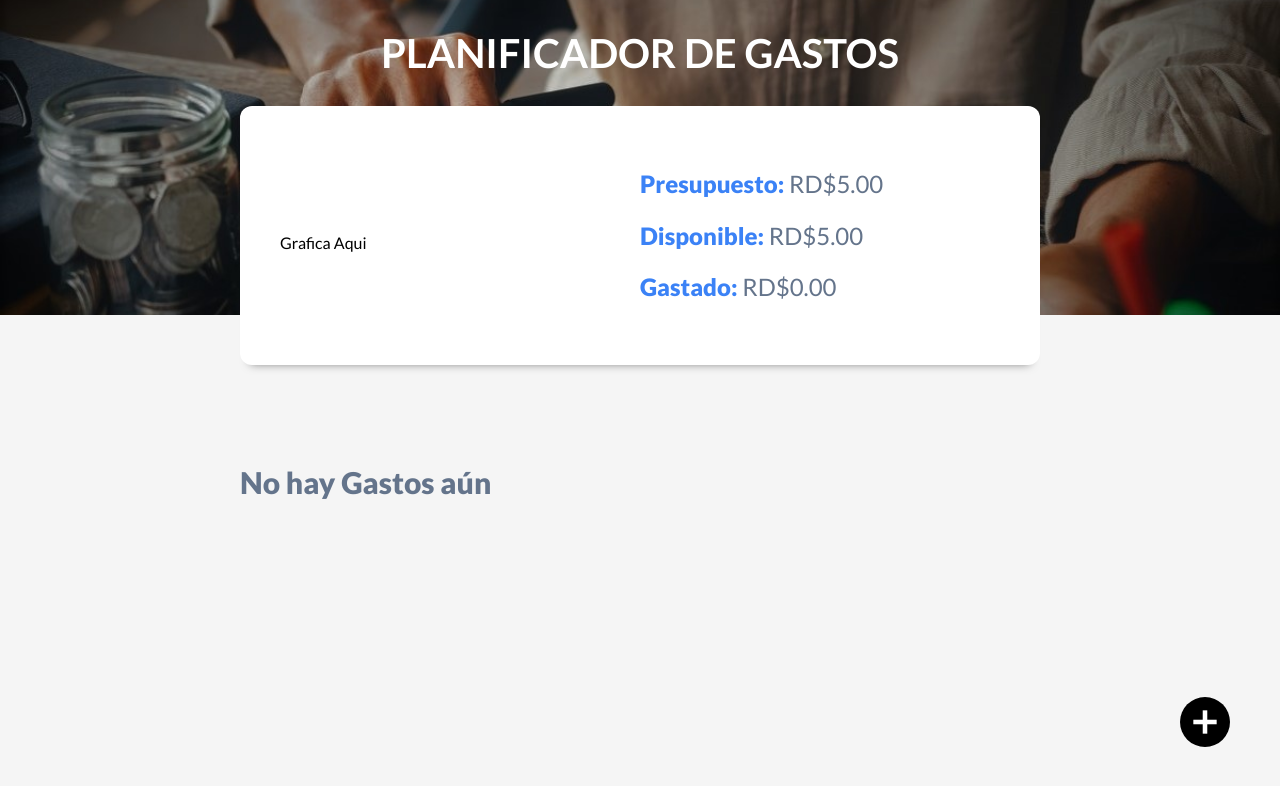
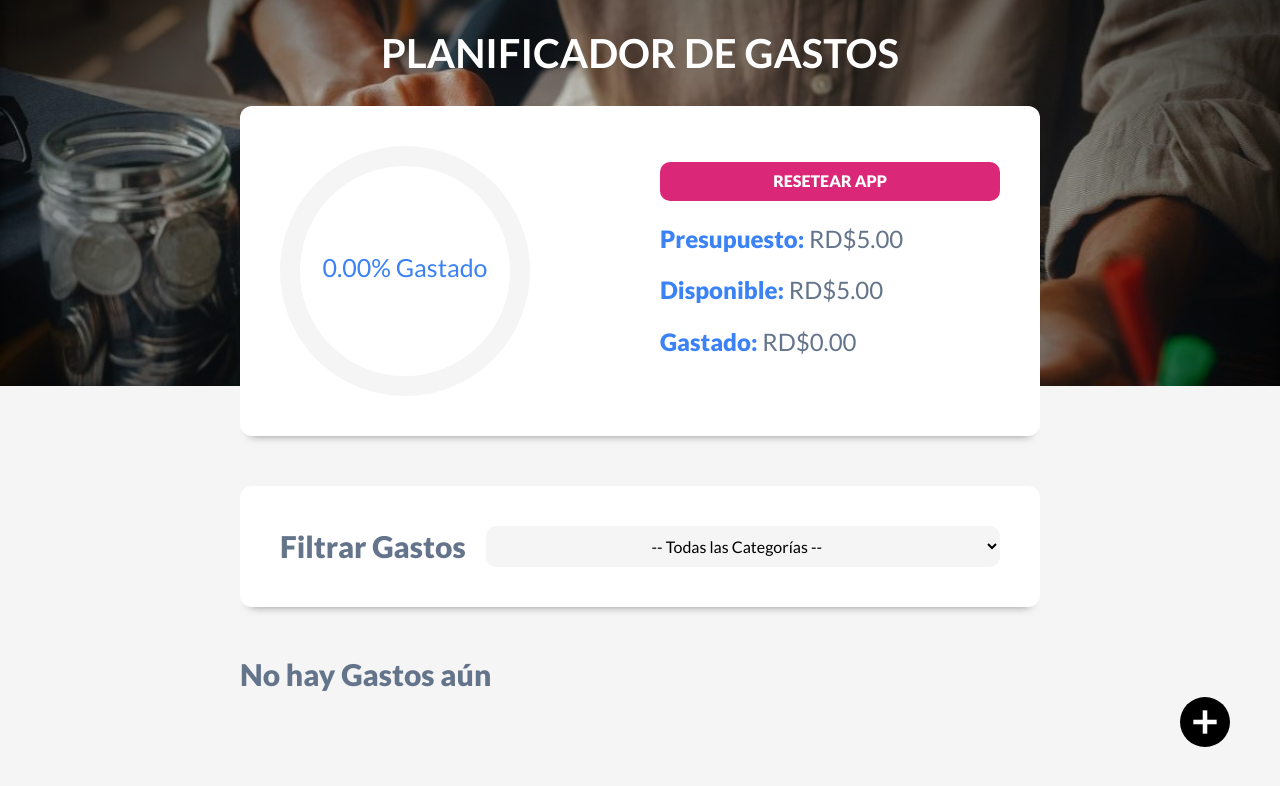
Before and after one commit to MisteryPoints/BudgetControlReact, a React (Vite) app: page / in a window 1280 px wide. Both pictures are taken after typing "5" into the empty fields and a click on the input "Añadir". Shown: the top 786 px of the page. Built offline with nearby package versions, Linux system fonts and the light colour scheme.

Commit message:
Proyecto Terminado

```diff
--- a/package.json
+++ b/package.json
@@ -12,6 +12,7 @@
     "normalize.css": "^8.0.1",
     "prop-types": "^15.8.1",
     "react": "^18.2.0",
+    "react-circular-progressbar": "^2.1.0",
     "react-dom": "^18.2.0",
     "react-swipeable-list": "^1.5.1"
   },
--- a/src/App.jsx
+++ b/src/App.jsx
@@ -1,4 +1,5 @@
 import { useState, useEffect } from 'react'
+import Filtros from './components/Filtros'
 import Header from './components/Header'
 import ListadoGastos from './components/ListadoGastos'
 import Modal from './components/Modal'
@@ -6,31 +7,55 @@ import { generarId } from './helpers'
 import IconoNuevoGasto from './img/nuevo-gasto.svg'
 
 function App() {
-  const [gastos, setGastos] = useState([])
+  const [gastos, setGastos] = useState(
+    localStorage.getItem('gastos') ? JSON.parse(localStorage.getItem('gastos')) : []
+  )
 
-  const [presupuesto, setPresupuesto] = useState('')
+  const [presupuesto, setPresupuesto] = useState(
+    Number(localStorage.getItem('presupuesto')) ?? ''
+  )
   const [isValidPresupuesto, setIsValidPresupuesto] = useState(false)
-
   const [modal, setModal] = useState(false)
   const [animarModal, setAnimarModal] = useState(false)
+  const [gastoEditar, setGastoEditar] = useState({})
+  const [filtro, setFiltro] = useState('')
+  const [gastosFiltrados, setGastosFiltrados] = useState([])
 
-  const [gastoEditar, setGastoEditar] = useState({})
-  const [gastoEliminar, setGastoEliminar] = useState({})
+
 
   useEffect(() => {
     if(Object.keys(gastoEditar).length > 0){
-      setModal(true)
-
-      setTimeout(() => {
-        setAnimarModal(true)
-      }, 250)
+      handleNuevoGasto()
     }
   }, [gastoEditar])
+
+  useEffect(() => {
+    localStorage.setItem('presupuesto', presupuesto ?? '')
+  }, [presupuesto])
+
+  useEffect(() => {
+    localStorage.setItem('gastos', JSON.stringify(gastos) ?? [])
+  }, [gastos])
+
+  useEffect(() => {
+    if(filtro){
+      const gastosFiltrados = gastos.filter(gasto => gasto.categoria === filtro)
+      setGastosFiltrados(gastosFiltrados)
+    }
+  }, [filtro])
+
+
+  useEffect(() => {
+    const presupuestoLS = Number(localStorage.getItem('presupuesto')) ?? 0
+
+    if (presupuestoLS > 0){
+      setIsValidPresupuesto(true)
+    }
+  }, [])
 
 
   const handleNuevoGasto = () => {
     setModal(true)
-    setGastoEditar({})
 
     setTimeout(() => {
       setAnimarModal(true)
@@ -42,6 +67,7 @@ function App() {
       //Editar
       const gastosActualizados = gastos.map(gastoState => gastoState.id === gasto.id ? gasto : gastoState)
       setGastos(gastosActualizados)
+      setGastoEditar({})
     } else {
       //Nuevo Gasto
       gasto.id = generarId()
@@ -56,23 +82,36 @@ function App() {
     }, 250)
   }
 
+  const eliminarGasto = id => {
+    const gastosActualizados = gastos.filter(gasto => gasto.id  !== id)
+    setGastos(gastosActualizados)
+  }
+
   return (
     <div className='scrollbar'>
       <Header
         gastos={gastos}
+        setGastos={setGastos}
         presupuesto={presupuesto}
         setPresupuesto={setPresupuesto}
         isValidPresupuesto={isValidPresupuesto}
         setIsValidPresupuesto={setIsValidPresupuesto}
       />
 
+
       {isValidPresupuesto && (
         <>
           <main>
+            <Filtros
+              filtro={filtro}
+              setFiltro={setFiltro}
+            />
             <ListadoGastos
               gastos={gastos}
               setGastoEditar={setGastoEditar}
-              setGastoEliminar={setGastoEliminar}
+              eliminarGasto={eliminarGasto}
+              gastosFiltrados={gastosFiltrados}
+              filtro={filtro}
               />
           </main>
           <div className="nuevo-gasto">
@@ -82,11 +121,13 @@ function App() {
       )}
 
       {modal &&
-      <Modal setModal={setModal}
+      <Modal
+          setModal={setModal}
           animarModal={animarModal}
           setAnimarModal={setAnimarModal}
           guardarGasto={guardarGasto}
           gastoEditar={gastoEditar}
+          setGastoEditar={setGastoEditar}
       />}
 
     </div>
--- a/src/components/ControlPresupuesto.jsx
+++ b/src/components/ControlPresupuesto.jsx
@@ -1,15 +1,25 @@
 import React, { useState, useEffect } from 'react'
+import { CircularProgressbar, buildStyles } from 'react-circular-progressbar'
+import "react-circular-progressbar/dist/styles.css"
 
-const ControlPresupuesto = ({gastos, presupuesto, setPresupuesto}) => {
+const ControlPresupuesto = ({gastos, setGastos, presupuesto, setPresupuesto, setIsValidPresupuesto}) => {
 
+    const [porcentaje, setPorcenaje] = useState(0)
     const [disponible, setDisponible] = useState(0)
     const [gastado, setGastado] = useState(0)
 
     useEffect(() => {
         const totalGastado = gastos.reduce( (total, gasto) => gasto.cantidad + total, (0))
         const totalDisponible = presupuesto - totalGastado
+
+        //Calculo Porcentaje
+        const nuevoPorcentaje = ((totalGastado / presupuesto) * 100)
+
         setGastado(totalGastado)
         setDisponible(totalDisponible)
+        setTimeout(() => {
+            setPorcenaje(nuevoPorcentaje)
+        }, 500);
     }, [gastos])
 
     const formatCurrency = (cantidad) => {
@@ -18,15 +28,38 @@ const ControlPresupuesto = ({gastos, presupuesto, setPresupuesto}) => {
                 currency: 'DOP'
     })}
 
+    const handleResetApp = () => {
+        const resultado = confirm('¿Deseas reiniciar tu presupuesto y gastos?')
+
+        if(resultado){
+            setGastos([])
+            setPresupuesto(0)
+            setIsValidPresupuesto(false)
+        }
+    }
+
     return (
         <div className='contenedor-presupuesto contenedor sombra dos-columnas'>
-            <p>Grafica Aqui</p>
+            <div>
+                <CircularProgressbar
+                    styles={buildStyles({
+                        pathColor: porcentaje > 100 ? '#DC2626' : '#3B82F6',
+                        trailColor: '#F5F5F5',
+                        textColor: porcentaje > 100 ? '#DC2626' : '#3B82F6'
+                    })}
+                    value = {porcentaje}
+                    text = {`${porcentaje.toFixed(2)}% Gastado`}
+                />
+            </div>
             <div className='contenido-presupuesto'>
+                <button className='reset-app' type='button' onClick={handleResetApp}>
+                    Resetear APP
+                </button>
                 <p>
                     <span>Presupuesto:</span> {formatCurrency(presupuesto)}
                 </p>
 
-                <p>
+                <p className={(disponible > 0) ? '' : 'negativo'}>
                     <span>Disponible:</span> {formatCurrency(disponible)}
                 </p>
 
--- /dev/null
+++ b/src/components/Filtros.jsx
@@ -0,0 +1,25 @@
+import { useEffect, useState } from "react";
+
+const Filtros = ({filtro, setFiltro}) => {
+  return (
+    <div className="filtros sombra contenedor">
+        <form>
+            <div className="campo">
+                <label>Filtrar Gastos</label>
+                <select value={filtro} onChange={e => setFiltro(e.target.value)}>
+                    <option value="">-- Todas las Categorías --</option>
+                    <option value="ahorro">Ahorro</option>
+                    <option value="comida">Gastos en Comida</option>
+                    <option value="casa">Gastos del Hogar</option>
+                    <option value="gastos">Gastos Varios</option>
+                    <option value="ocio">Ocio</option>
+                    <option value="salud">Gastos en Salud</option>
+                    <option value="sucripciones">Suscripciones</option>
+                </select>
+            </div>
+        </form>
+    </div>
+  )
+}
+
+export default Filtros
--- a/src/components/Header.jsx
+++ b/src/components/Header.jsx
@@ -2,7 +2,7 @@ import React from 'react'
 import ControlPresupuesto from './ControlPresupuesto'
 import NuevoPresupuesto from './NuevoPresupuesto'
 
-const Header = ({gastos, presupuesto, setPresupuesto, isValidPresupuesto, setIsValidPresupuesto}) => {
+const Header = ({gastos, setGastos, presupuesto, setPresupuesto, isValidPresupuesto, setIsValidPresupuesto}) => {
 
   return (
     <header>
@@ -13,8 +13,10 @@ const Header = ({gastos, presupuesto, setPresupuesto, isValidPresupuesto, setIsV
             <div>
               <ControlPresupuesto
                 gastos={gastos}
+                setGastos={setGastos}
                 presupuesto={presupuesto}
                 setPresupuesto={setPresupuesto}
+                setIsValidPresupuesto={setIsValidPresupuesto}
               />
             </div>
           ): (
--- a/src/components/Modal.jsx
+++ b/src/components/Modal.jsx
@@ -2,7 +2,8 @@ import { useState, useEffect } from 'react'
 import Mensaje from './Mensaje'
 import CerrarBtn from "../img/cerrar.svg"
 
-const Modal = ({setModal, animarModal, setAnimarModal, guardarGasto, gastoEditar}) => {
+const Modal = ({setModal, animarModal, setAnimarModal,
+guardarGasto, gastoEditar, setGastoEditar}) => {
 
   const [nombre, setNombre] = useState('')
   const [cantidad, setCantidad] = useState('')
@@ -23,7 +24,7 @@ const Modal = ({setModal, animarModal, setAnimarModal, guardarGasto, gastoEditar
 
   const ocultarModal = () => {
     setAnimarModal(false)
-
+    setGastoEditar({})
     setTimeout(() => {
       setModal(false)
     }, 250)
--- a/src/components/NuevoPresupuesto.jsx
+++ b/src/components/NuevoPresupuesto.jsx
@@ -27,7 +27,7 @@ const NuevoPresupuesto = ({presupuesto, setPresupuesto, isValidPresupuesto, setI
             <input type="number"
               className='nuevo-presupuesto'
               placeholder='Añade tu presupuesto'
-              value={presupuesto}
+              value= {presupuesto === 0 ? '' : presupuesto}
               onChange={e => setPresupuesto(Number(e.target.value))}
             />
           </div>
--- a/src/index.css
+++ b/src/index.css
@@ -208,7 +208,7 @@ header h1 {
 }
 .contenido-presupuesto p.negativo,
 .contenido-presupuesto p.negativo span {
-    color: red;
+    color: #DC2626;
 }
 .contenido-presupuesto span {
     font-weight: 900;
@@ -279,6 +279,12 @@ main {
 .cantidad-gasto {
     font-size: 2.4rem;
     color: var(--negro);
+    font-weight: 900;
+}
+
+.cantidad-gasto span{
+    font-size: 2.4rem;
+    color: var(--gris);
     font-weight: 900;
 }
 
@@ -431,6 +437,6 @@ border-radius: 0px;
 
 body::-webkit-scrollbar-thumb {
     border-radius: 100px;
-background-image: linear-gradient(180deg, #366cd0 0%, #708ad4 99%);
+    background-image: linear-gradient(180deg, #3B82F6 0%, #9699a1 99%);
     box-shadow: inset 2px 2px 5px 0 rgba(#fff, 0.5);
 }
```
Also changed, not shown: src/components/Gasto.jsx (+8 -7 lines), src/components/ListadoGastos.jsx (+27 -8 lines), 1 other file (tests, documents, lock files or other folders). Lines whose indentation alone changed are shown as unchanged.
